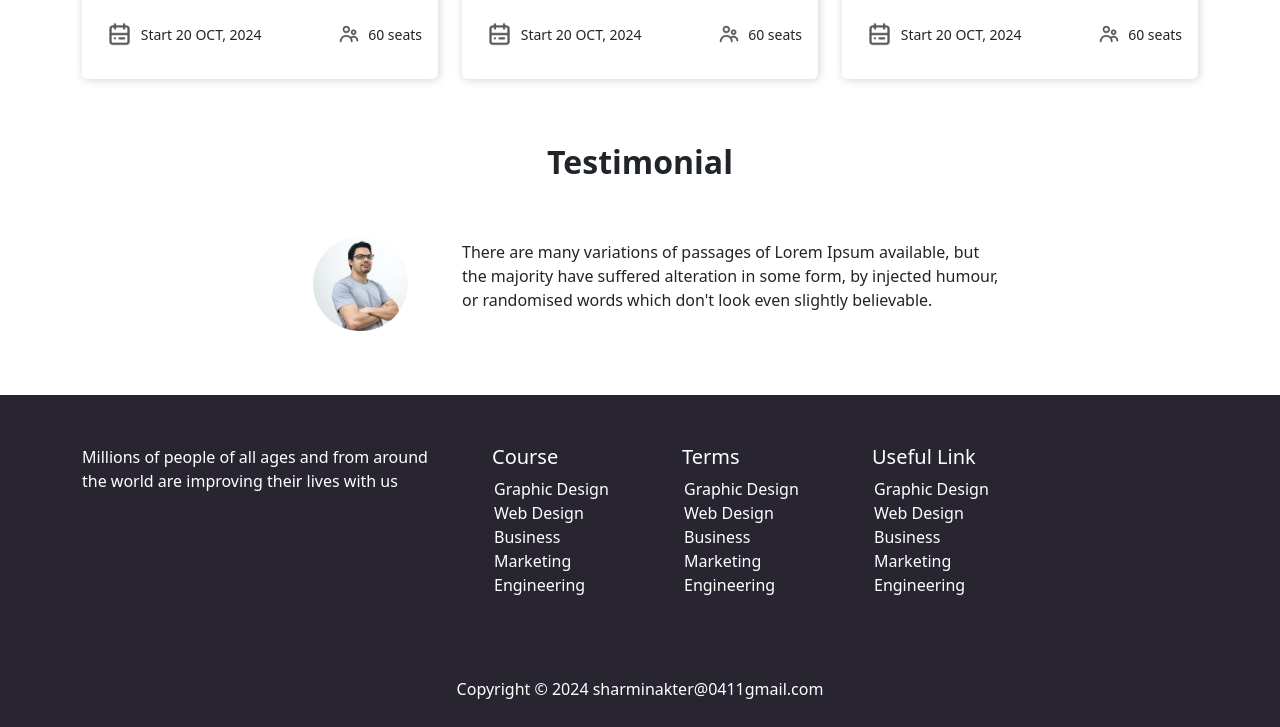
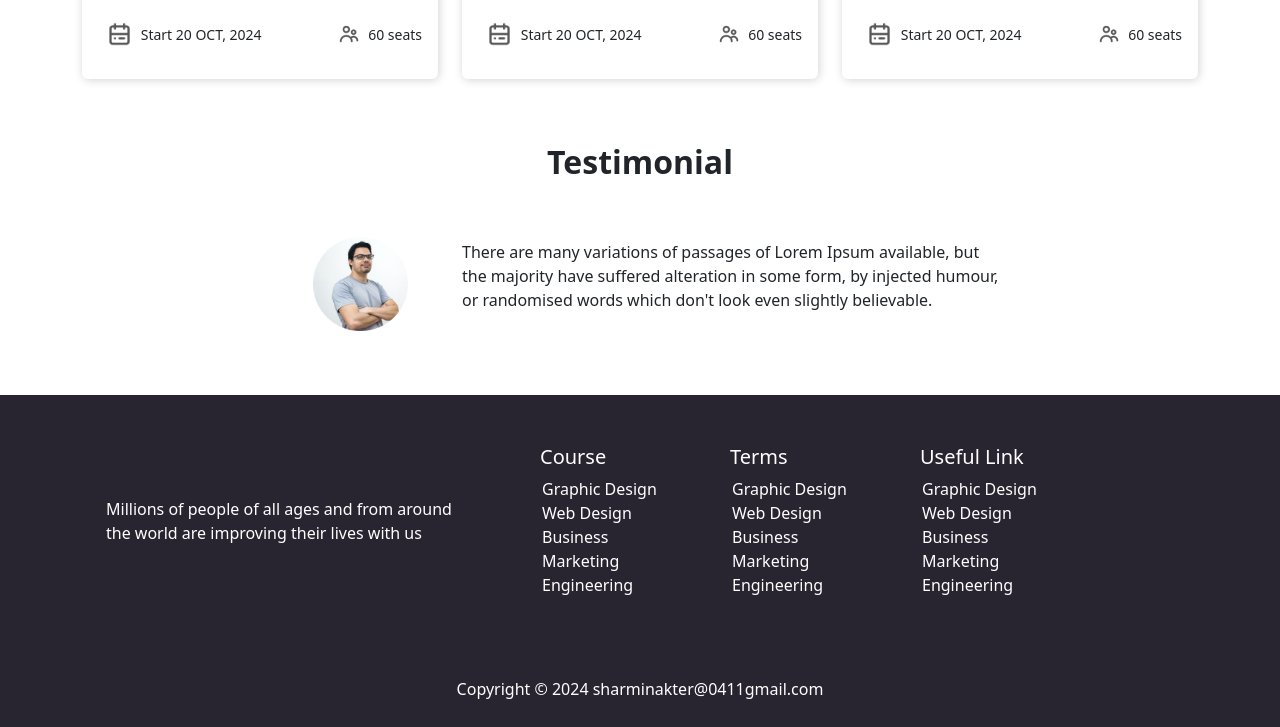
Before and after one commit to SharminDataCrafts/e-school, a plain HTML site: page index.html in a window 1280 px wide. Shown: the part 1441-2168 px from the top of the page. Drawn offline with nearby package versions, Linux system fonts and the light colour scheme.

Commit message:
footer modify

```diff
--- a/index.html
+++ b/index.html
@@ -201,7 +201,7 @@
       <section class="footer text-white">
         <div class="container">
             <div class="row">
-                <div class="col-md-4">
+                <div class="col-md-4 d-flex justify-content-center align-items-center m-4">
                     <p>Millions of people of all ages and from around
                         the world are improving their lives with us
                     </p>
```
